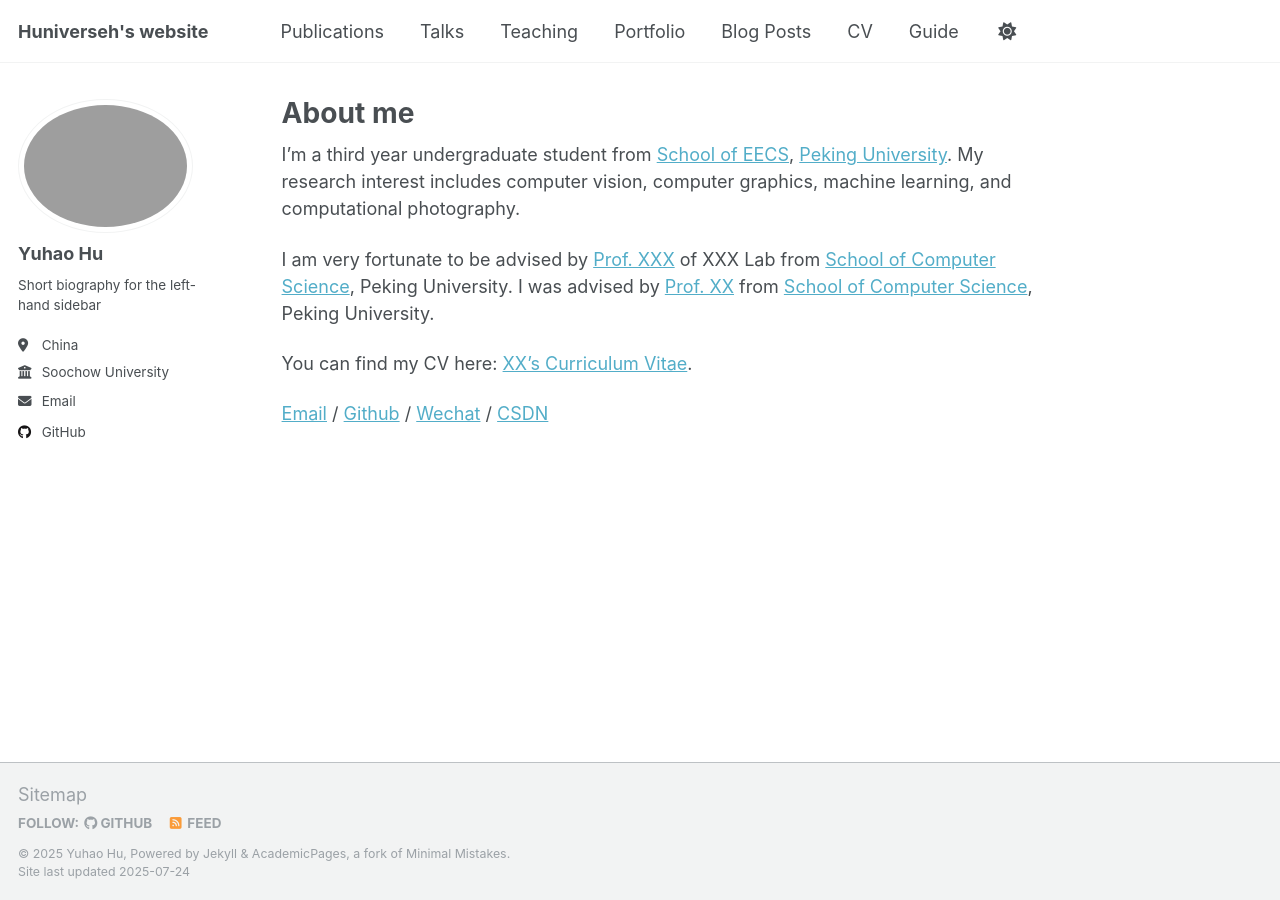
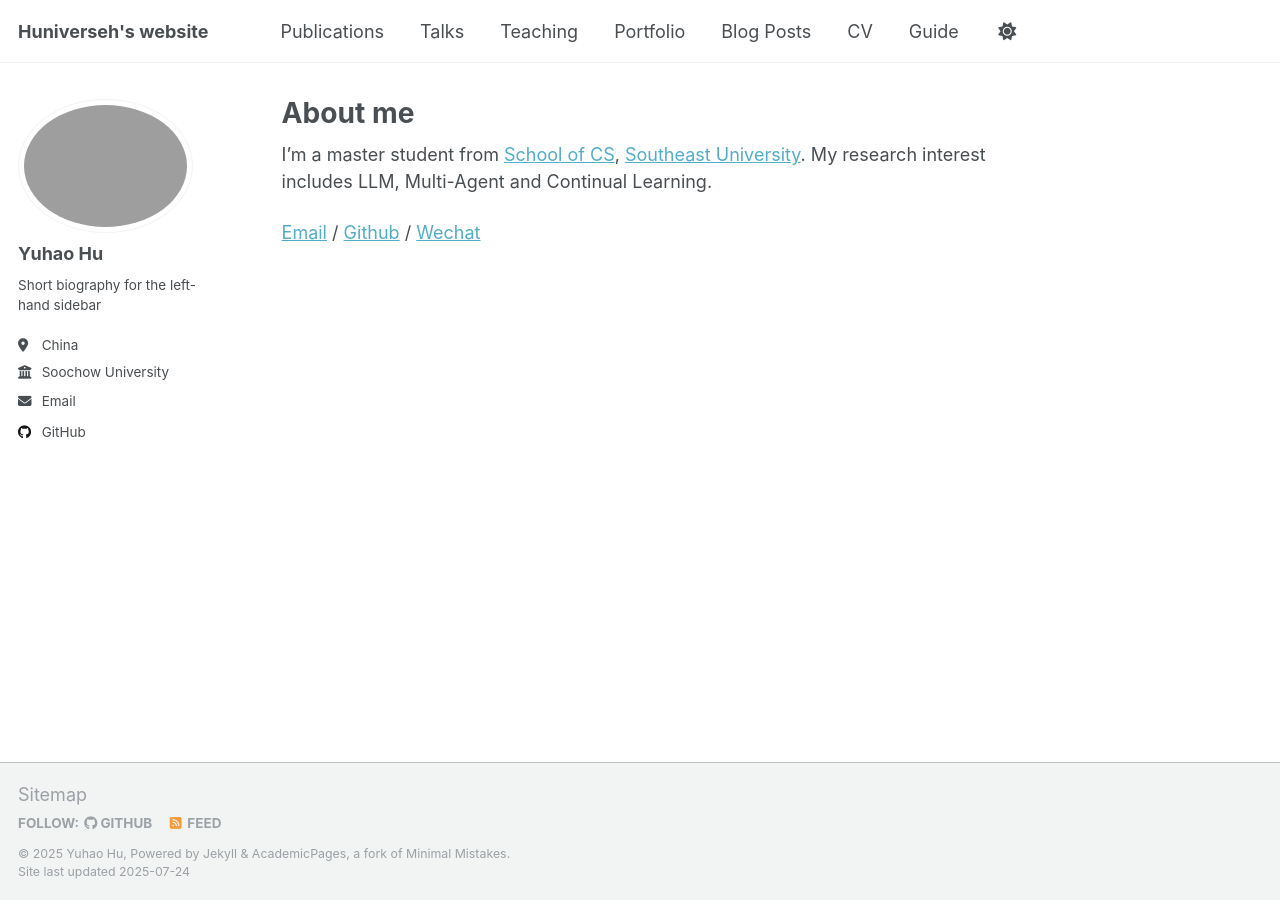
Before and after one commit to Huniverseh/Huniverseh.github.io, a Jekyll site: the page built from _pages/about.md, in a window 1280 px wide. Built offline with Jekyll 4.4.1, drawn with Linux system fonts in a browser that asks for light colours; a script that is not in the unit is left out.

Commit message:
Update about.md

```diff
--- a/_pages/about.md
+++ b/_pages/about.md
@@ -7,10 +7,6 @@ redirect_from:
   - /about.html
 ---
 
-I'm a third year undergraduate student from [School of EECS](https://eecs.pku.edu.cn/), [Peking University](https://www.pku.edu.cn/). My research interest includes computer vision, computer graphics, machine learning, and computational photography.
+I'm a master student from [School of CS](https://cs.seu.edu.cn/), [Southeast University](https://www.seu.edu.cn/). My research interest includes LLM, Multi-Agent and Continual Learning.
 
-I am very fortunate to be advised by [Prof. XXX](https://www.XXX.com/) of XXX Lab from [School of Computer Science](https://cs.pku.edu.cn/), Peking University. I was advised by [Prof. XX](https://XXX.pku.edu.cn/) from [School of Computer Science](https://cs.pku.edu.cn/), Peking University.
-
-You can find my CV here: [XX's Curriculum Vitae](../assets/Curriculum_Vitae.pdf).
-
-[Email](mailto:XX@stu.pku.edu.cn) / [Github](https://github.com/QiuDi233) / [Wechat](../images/wechat.jpg) / [CSDN](https://blog.csdn.net/qd1813100174?spm=1000.2115.3001.5343)
+[Email](mailto:2549702154@qq.com) / [Github](https://github.com/Huniverseh) / [Wechat](../images/wechat.jpg)
```
